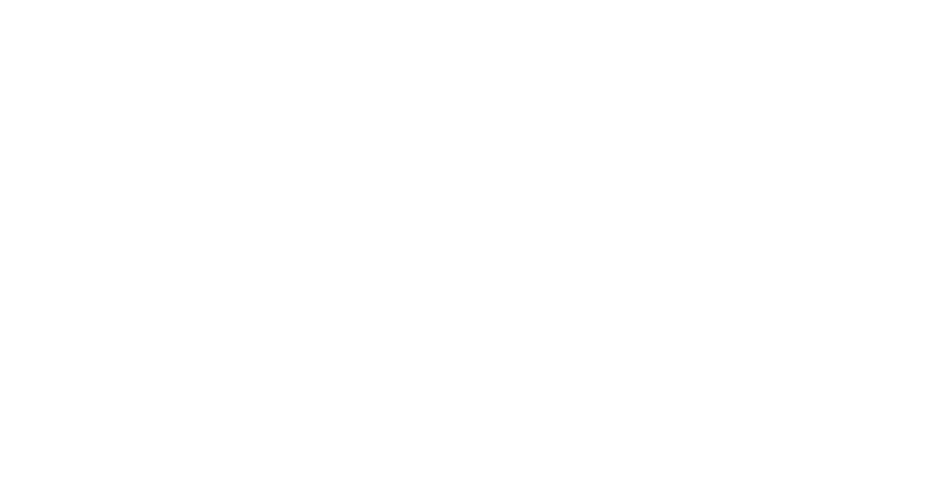
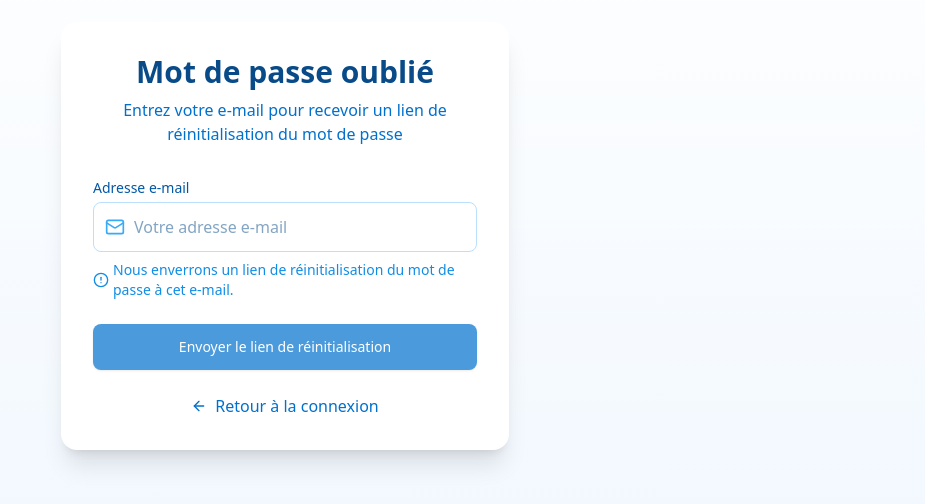
Before and after one commit to IKRAMLE/BD_MER, a React (Vite) app: page /forgot-password in a window 1280 px wide. Before the commit this address had no page. Shown: the part 164-668 px from the top of the page, without its empty margins (355-1280 px from the left). Built offline with nearby package versions, Linux system fonts and the light colour scheme.

Commit message:
forgot password

```diff
--- a/src/App.jsx
+++ b/src/App.jsx
@@ -7,6 +7,7 @@
 import SignUpPage from './Blood-Donation/Pages/Signup';
 import Login2 from './MedEquipRenting/Pages/Login';
 import SignUpPage2 from './MedEquipRenting/Pages/Signup';
+import ForgotPassword from "./MedEquipRenting/Pages/Forgotpassword";
 
 const App = () => {
   return (
@@ -24,6 +25,7 @@
         <Route path="/medical-equipment" element={<MedicalEquipment />} />
         <Route path="/login2" element={<Login2 />} />
         <Route path="/signup2" element={<SignUpPage2 />} />
+        <Route path="/forgot-password" element={<ForgotPassword />} />
       </Routes>
     </Router>
   );
--- /dev/null
+++ b/src/MedEquipRenting/Pages/Forgotpassword.jsx
@@ -0,0 +1,120 @@
+import { useState } from 'react';
+import { Link } from 'react-router-dom';
+import { Mail, ArrowLeft, AlertCircle, CheckCircle2 } from 'lucide-react';
+
+const ForgotPassword = () => {
+  const [email, setEmail] = useState('');
+  const [isLoading, setIsLoading] = useState(false);
+  const [isSubmitted, setIsSubmitted] = useState(false);
+
+  const handleSubmit = (e) => {
+    e.preventDefault();
+    setIsLoading(true);
+
+    // Simulate password reset email
+    setTimeout(() => {
+      setIsLoading(false);
+      setIsSubmitted(true);
+    }, 1500);
+  };
+
+  return (
+    <div className="min-h-screen flex flex-col">
+      <div className="flex-grow flex items-center justify-center py-16 px-4 sm:px-6 lg:px-8 bg-gradient-to-b from-white to-[#f0f7ff]">
+        <div className="w-full max-w-md">
+          <div className="bg-white shadow-xl rounded-2xl p-8">
+            <div className="text-center mb-8">
+              <h1 className="text-3xl font-bold text-[#084b88]">Mot de passe oublié</h1>
+              <p className="mt-2 text-[#0070cc]">
+                {isSubmitted
+                  ? "Vérifiez votre e-mail pour les instructions de réinitialisation"
+                  : "Entrez votre e-mail pour recevoir un lien de réinitialisation du mot de passe"}
+              </p>
+            </div>
+
+            {isSubmitted ? (
+              <div className="text-center py-6">
+                <div className="mx-auto flex items-center justify-center h-16 w-16 rounded-full bg-[#f0f7ff] mb-4">
+                  <CheckCircle2 className="h-10 w-10 text-[#108de4]" />
+                </div>
+                <p className="text-[#0058a6] mb-6">
+                  Nous avons envoyé un e-mail à <strong>{email}</strong> avec des instructions pour réinitialiser votre mot de passe.
+                </p>
+                <p className="text-[#0070cc] text-sm mb-6">
+                  Vérifiez votre dossier de spam si vous ne le voyez pas dans votre boîte de réception. Le lien expirera dans 30 minutes.
+                </p>
+                <div className="mt-6">
+                  <Link
+                    to="/login"
+                    className="text-[#0070cc] hover:text-[#084b88] flex items-center justify-center gap-2"
+                  >
+                    <ArrowLeft className="h-4 w-4" />
+                    Retour à la connexion
+                  </Link>
+                </div>
+              </div>
+            ) : (
+              <form onSubmit={handleSubmit} className="space-y-6">
+                <div>
+                  <label htmlFor="email" className="block text-sm font-medium text-[#0058a6] mb-1">
+                    Adresse e-mail
+                  </label>
+                  <div className="relative">
+                    <div className="absolute inset-y-0 left-0 pl-3 flex items-center pointer-events-none">
+                      <Mail className="h-5 w-5 text-[#37aaf8]" />
+                    </div>
+                    <input
+                      id="email"
+                      name="email"
+                      type="email"
+                      autoComplete="email"
+                      required
+                      value={email}
+                      onChange={(e) => setEmail(e.target.value)}
+                      className="block w-full pl-10 pr-3 py-3 border border-[#bae0fd] rounded-lg focus:ring-2 focus:ring-[#108de4] focus:border-[#108de4] transition-colors text-[#084b88]"
+                      placeholder="Votre adresse e-mail"
+                    />
+                  </div>
+                  <p className="mt-2 flex items-center text-sm text-[#108de4]">
+                    <AlertCircle className="h-4 w-4 mr-1 flex-shrink-0" />
+                    Nous enverrons un lien de réinitialisation du mot de passe à cet e-mail.
+                  </p>
+                </div>
+
+                <button
+                  type="submit"
+                  disabled={isLoading || !email}
+                  className="w-full flex justify-center py-3 px-4 border border-transparent rounded-lg shadow-sm text-sm font-medium text-white bg-[#0070cc] hover:bg-[#0058a6] focus:outline-none focus:ring-2 focus:ring-offset-2 focus:ring-[#108de4] disabled:opacity-70 disabled:cursor-not-allowed"
+                >
+                  {isLoading ? (
+                    <>
+                      <svg className="animate-spin -ml-1 mr-3 h-5 w-5 text-white" xmlns="http://www.w3.org/2000/svg" fill="none" viewBox="0 0 24 24">
+                        <circle className="opacity-25" cx="12" cy="12" r="10" stroke="currentColor" strokeWidth="4"></circle>
+                        <path className="opacity-75" fill="currentColor" d="M4 12a8 8 0 018-8V0C5.373 0 0 5.373 0 12h4zm2 5.291A7.962 7.962 0 014 12H0c0 3.042 1.135 5.824 3 7.938l3-2.647z"></path>
+                      </svg>
+                      Envoi du lien de réinitialisation...
+                    </>
+                  ) : (
+                    "Envoyer le lien de réinitialisation"
+                  )}
+                </button>
+
+                <div className="flex items-center justify-center">
+                  <Link
+                    to="/login2"
+                    className="text-[#0070cc] hover:text-[#084b88] flex items-center gap-2"
+                  >
+                    <ArrowLeft className="h-4 w-4" />
+                    Retour à la connexion
+                  </Link>
+                </div>
+              </form>
+            )}
+          </div>
+        </div>
+      </div>
+    </div>
+  );
+};
+
+export default ForgotPassword;
--- a/src/MedEquipRenting/Pages/Login.jsx
+++ b/src/MedEquipRenting/Pages/Login.jsx
@@ -38,7 +38,7 @@
                 Bienvenue
               </h1>
               <p className="mt-2 text-[#0070cc]">
-                Connectez-vous à votre compte MediShare Maroc
+                Connectez-vous à votre compte MediShare
               </p>
             </div>
             {error && (
@@ -106,6 +106,24 @@
                   </button>
                 </div>
               </div>
+              <div className="flex items-center justify-between">
+                <div className="flex items-center">
+                  <input
+                    id="remember-me"
+                    name="remember-me"
+                    type="checkbox"
+                    className="h-4 w-4 text-[#0070cc] focus:ring-[#108de4] border-[#7cc7fc] rounded"
+                  />
+                  <label htmlFor="remember-me" className="ml-2 block text-sm text-[#0058a6]">
+                    Remember me
+                  </label>
+                </div>
+                <div className="text-sm">
+                  <Link to="/forgot-password" className="font-medium text-[#0070cc] hover:text-[#108de4] ">
+                    Forgot your password?
+                  </Link>
+                </div>
+              </div>
               <button
                 type="submit"
                 disabled={isLoading}
```
